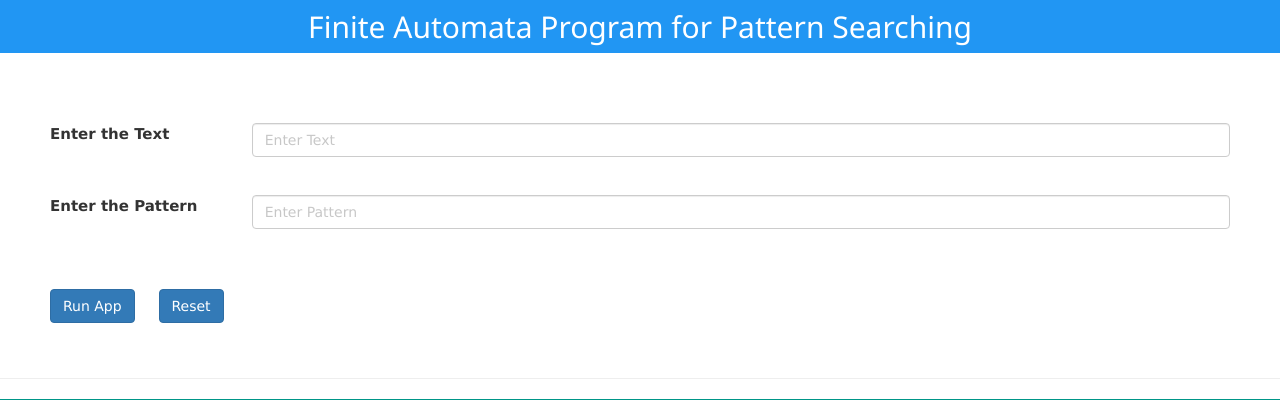
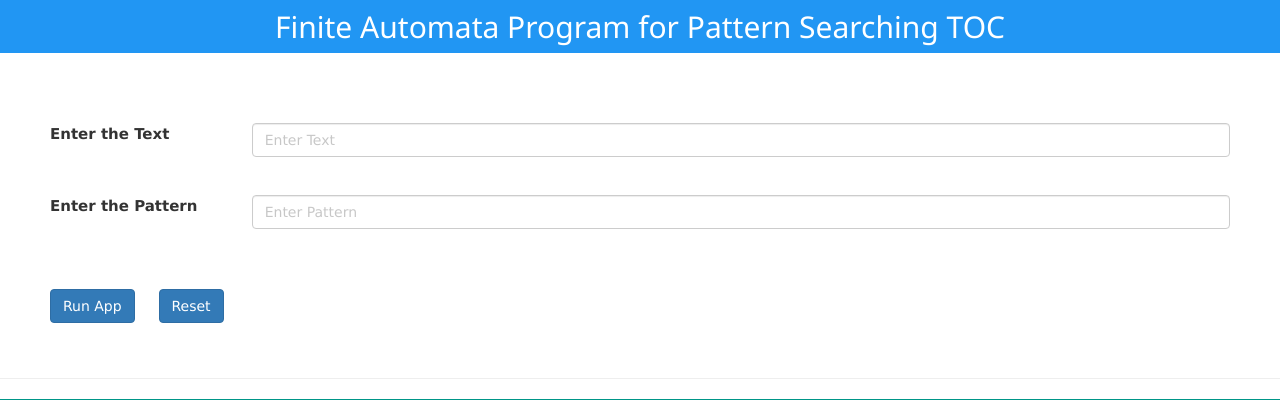
Before and after one commit to ashishrana080699/Theory-Of-Computation, a Python web app: template TOC_FiniteAutometa/templates/index.html in a window 1280 px wide. Shown: the top 400 px of the page. Run offline with Jinja, Linux system fonts and the light colour scheme; the template is opened without the code that fills it, so the values that code supplies are empty; some libraries are stand-ins or nearby versions.

Commit message:
Update index.html

```diff
--- a/TOC_FiniteAutometa/templates/index.html
+++ b/TOC_FiniteAutometa/templates/index.html
@@ -26,7 +26,7 @@
 <body>
 
         <div class="w3-container w3-blue">
-                <center><h2>Finite Automata Program for Pattern Searching</h2></center>
+                <center><h2>Finite Automata Program for Pattern Searching TOC</h2></center>
               </div>
 <br><br>
 <div class="w3-container"   id="f1">
```
